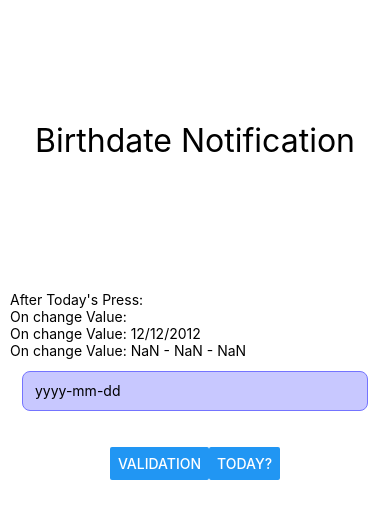
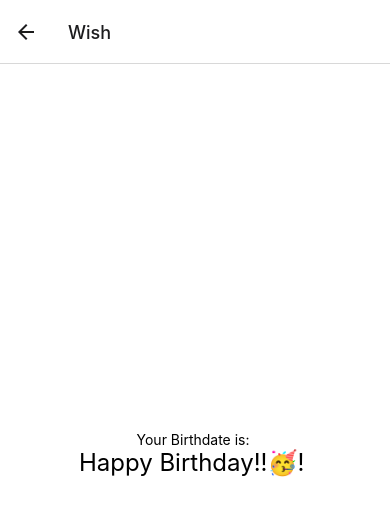
Before and after one commit to pandarv/ReactNative-UoA-Assignment, a React Native app in the folder EXSM3956_Assignment/: screen /Home in a window 390 px wide. Both pictures are taken after a click on the button "VALIDATION". Shown: the top 518 px of the page. Built offline with nearby package versions, Linux system fonts and the light colour scheme.

Commit message:
Navigation setup is ready.

```diff
--- a/EXSM3956_Assignment/App.js
+++ b/EXSM3956_Assignment/App.js
@@ -1,26 +1,32 @@
 import React, { useState } from "react";
 import { SafeAreaView, StyleSheet, Text, View, TextInput, Button } from "react-native";
+import { NavigationContainer, StackActions } from "@react-navigation/native";
+import { createNativeStackNavigator } from "@react-navigation/native-stack";
 import BirthdayInputVal from "./components/BirthdayInputVal";
 import BirthdayWish from "./components/BirthdayWish";
+
+const Stack = createNativeStackNavigator();
 export default function App() {
-    const [inputVal, onChangeInputVal] = React.useState("");
-    const [value, setValue] = React.useState("");
-    console.log(inputVal);
-    const onClickHandle = () => {
-        setValue(inputVal);
-        onChangeInputVal("");
-    };
-    const onClickValidate = () => {
-        console.log(inputVal);
-    };
+	// const [inputVal, onChangeInputVal] = React.useState("");
+	// const [value, setValue] = React.useState("");
+	// console.log(inputVal);
+	// const onClickHandle = () => {
+	//     setValue(inputVal);
+	//     onChangeInputVal("");
+	// };
+	// const onClickValidate = () => {
+	//     console.log(inputVal);
+	// };
 	return (
+		<NavigationContainer>
 			<SafeAreaView style={styles.container}>
-            <View style={styles.topContainer}>
-                <Text style={styles.textSize}>Birthdate Notification</Text>
-            </View>
-            <BirthdayInputVal />
+				<Stack.Navigator>
+					<Stack.Screen name="Home" component={BirthdayInputVal} />
+					<Stack.Screen name="Wish" component={BirthdayWish} />
+				</Stack.Navigator>
 				{/* <BirthdayWish /> */}
 			</SafeAreaView>
+		</NavigationContainer>
 	);
 }
 const styles = StyleSheet.create({
@@ -36,12 +42,4 @@ const styles = StyleSheet.create({
 		// color: "rgb(255,255,255)",
 		// backgroundColor: "rgb(128, 191, 255)",
 	},
-    topContainer: {
-        flex: 0.3,
-        // width: 500,
-        justifyContent: "center",
-        alignItems: "center",
-        padding: 24,
-        // backgroundColor: "rgb(128, 191, 255)",
-    },
 });
--- a/EXSM3956_Assignment/components/BirthdayInputVal.js
+++ b/EXSM3956_Assignment/components/BirthdayInputVal.js
@@ -1,7 +1,10 @@
 import React, { useState } from "react";
 import { SafeAreaView, StyleSheet, Text, View, TextInput, Button } from "react-native";
+import { NavigationContainer } from "@react-navigation/native";
 import { stringifyValueWithProperty } from "react-native-web/dist/cjs/exports/StyleSheet/compiler";
-export default function BirthdayInputVal() {
+import BirthdayWish from "./BirthdayWish";
+
+export default function BirthdayInputVal({ navigation }) {
 	const [inputVal, onChangeInputVal] = React.useState("");
 	const [value, setValue] = React.useState("");
 	console.log(inputVal);
@@ -35,6 +38,9 @@ export default function BirthdayInputVal() {
 
 	return (
 		<View style={styles.container}>
+			<View style={styles.topContainer}>
+				<Text style={styles.textSize}>Birthdate Notification</Text>
+			</View>
 			<View style={styles.bottomContainer}>
 				<Text>After Today's Press: {value}</Text>
 				<Text>On change Value: {inputVal}</Text>
@@ -43,7 +49,12 @@ export default function BirthdayInputVal() {
 				<TextInput style={styles.input} value={inputVal} onChangeText={(newText) => onChangeInputVal(dateFormater(newText))} placeholder="yyyy-mm-dd" />
 			</View>
 			<View style={styles.buttonSetting}>
-				<Button title="Validation" onPress={onClickValidate} />
+				<Button
+					title="Validation"
+					onPress={() => {
+						navigation.navigate("Wish", { birthdate: value });
+					}}
+				/>
 				<Button title="Today?" onPress={onClickHandle} />
 			</View>
 		</View>
@@ -51,10 +62,11 @@ export default function BirthdayInputVal() {
 }
 const styles = StyleSheet.create({
 	container: {
-		flex: 0.7,
+		flex: 1,
 		alignItems: "center",
 		justifyContent: "top",
 		padding: 10,
+		backgroundColor: "white",
 	},
 	input: {
 		height: 40,
@@ -70,6 +82,7 @@ const styles = StyleSheet.create({
 		fontSize: 32,
 	},
 	topContainer: {
+		flex: 0.4,
 		justifyContent: "center",
 		alignItems: "center",
 		padding: 24,
--- a/EXSM3956_Assignment/components/BirthdayWish.js
+++ b/EXSM3956_Assignment/components/BirthdayWish.js
@@ -1,12 +1,23 @@
 import { SafeAreaView, StyleSheet, Text, View, TextInput, Button } from "react-native";
-const BirthdayWish = () => {
+import { NavigationContainer } from "@react-navigation/native";
+import BirthdayInputVal from "./BirthdayInputVal";
+
+const BirthdayWish = ({ route }) => {
 	return (
-        <View>
-            <Text>Happy Birthday!!🥳! </Text>
+		<View style={styles.container}>
+			<Text>Your Birthdate is: {route.params.birthdate}</Text>
+			<Text style={styles.textSize}>Happy Birthday!!🥳! </Text>
 		</View>
 	);
 };
 const styles = StyleSheet.create({
+	container: {
+		flex: 1,
+		backgroundColor: "white",
+		alignItems: "center",
+		justifyContent: "center",
+		// backgroundColor: "rgb(55,55,55)",
+	},
 	textSize: {
 		fontSize: 24,
 	},
```
Lines whose indentation alone changed are shown as unchanged.
